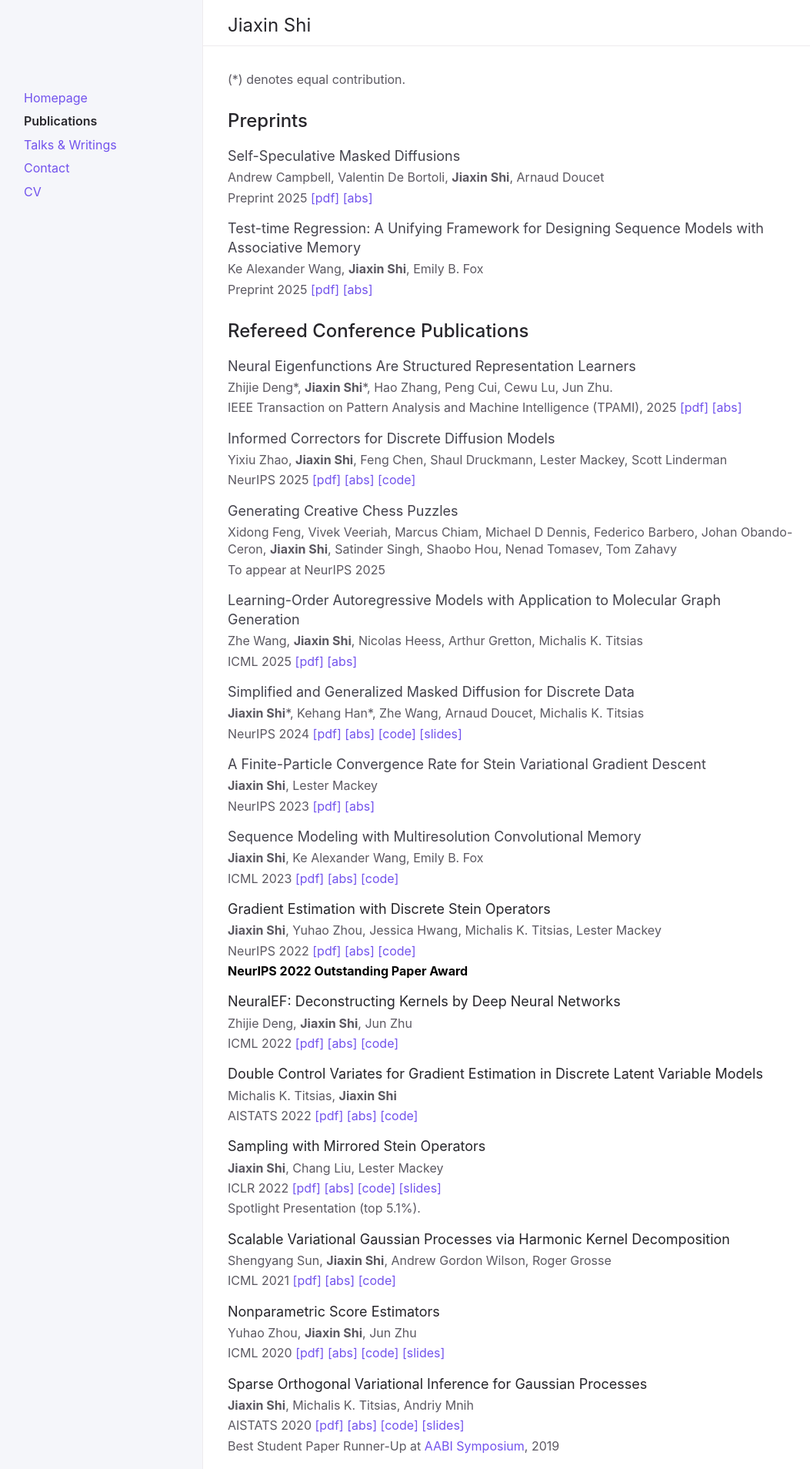
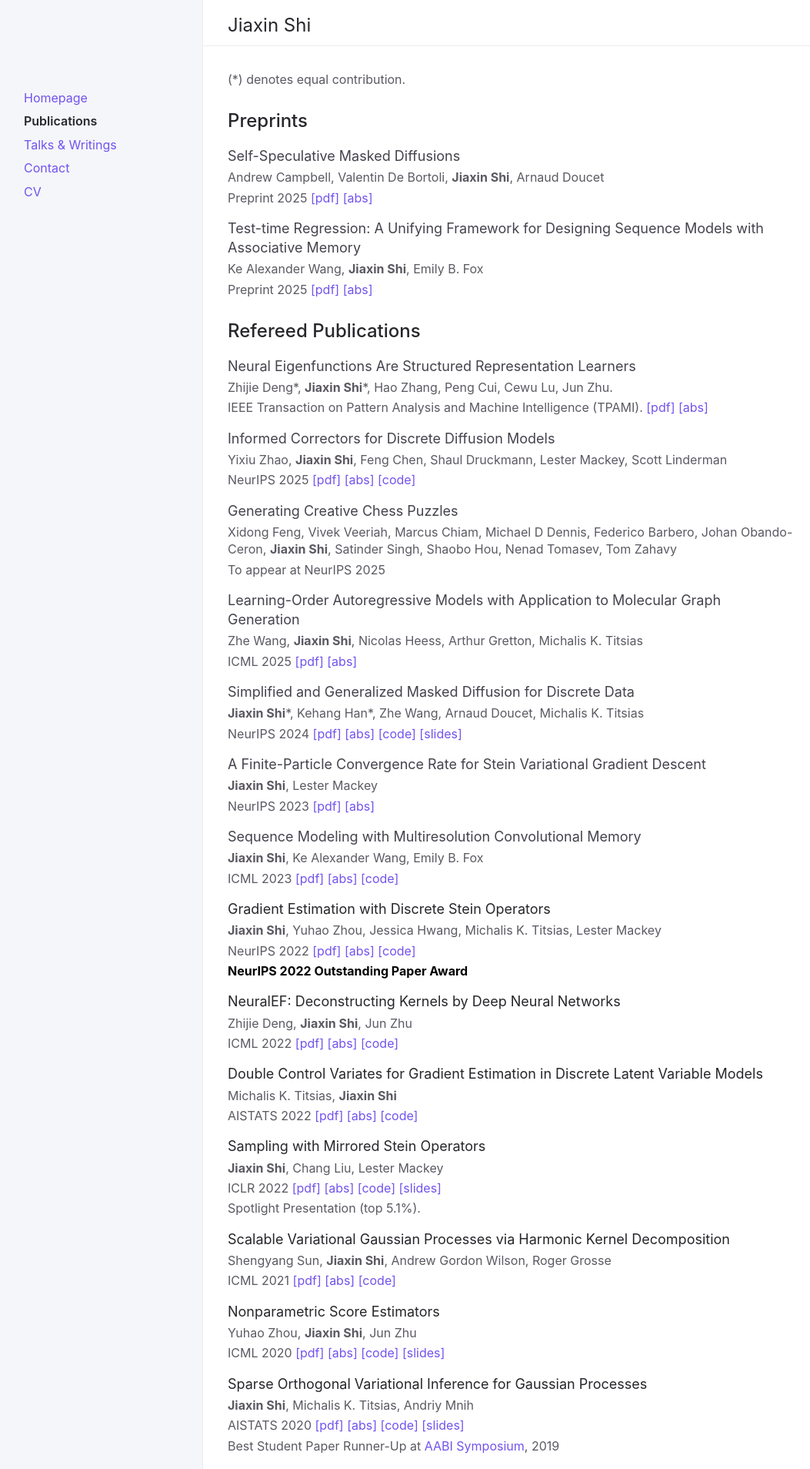
Before and after one commit to thjashin/thjashin.github.io, a Jekyll site: the page built from publications.md, in a window 1280 px wide. Shown: the top 1908 px of the page at 77% size, without its empty margins (92-1145 px from the left). Built offline with Jekyll 4.4.1, drawn with Linux system fonts in a browser that asks for light colours.

Commit message:
Update publications.md

```diff
--- a/publications.md
+++ b/publications.md
@@ -25,13 +25,13 @@ Preprint 2025
 [[pdf]](https://arxiv.org/pdf/2501.12352.pdf)
 [[abs]](https://arxiv.org/abs/2501.12352)
 
-## Refereed Conference Publications
+## Refereed Publications
 
 Neural Eigenfunctions Are Structured Representation Learners
 {: .fs-5 .mb-1 .text-grey-dk-200}
 Zhijie Deng\*, **Jiaxin Shi**\*, Hao Zhang, Peng Cui, Cewu Lu, Jun Zhu.
 {: .mb-1}
-IEEE Transaction on Pattern Analysis and Machine Intelligence (TPAMI), 2025
+IEEE Transaction on Pattern Analysis and Machine Intelligence (TPAMI).
 [[pdf]](https://arxiv.org/pdf/2210.12637.pdf)
 [[abs]](https://arxiv.org/abs/2210.12637)
 
```
